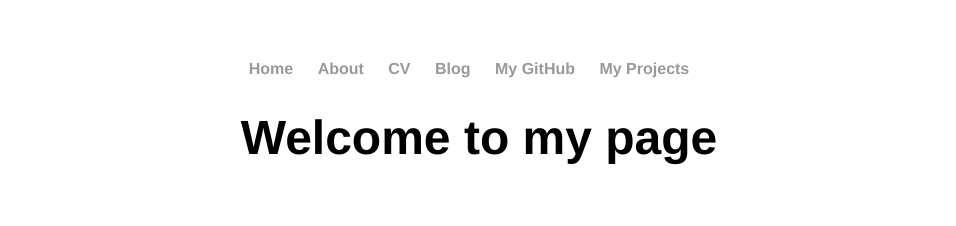
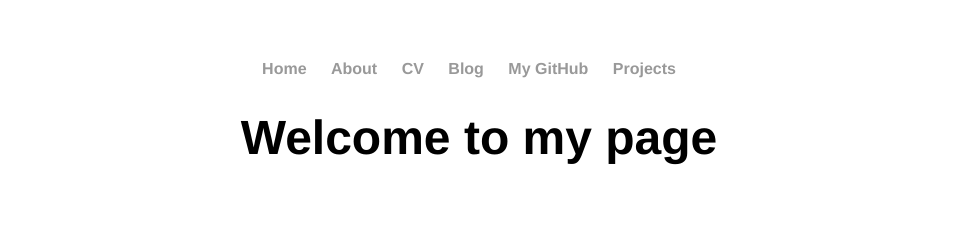
Before and after one commit to mf99274/mf99274.github.io, a Jekyll site: the page built from index.html, in a window 1280 px wide. Shown: the top 226 px of the page, without its empty margins (161-1117 px from the left). Built offline with Jekyll 4.4.1, drawn with Linux system fonts in a browser that asks for light colours.

```diff
--- a/_layouts/default.html
+++ b/_layouts/default.html
@@ -13,7 +13,7 @@
 	        		<li><a href="/cv">CV</a></li>
 	        		<li><a href="/blog">Blog</a></li>
 				<li><a href="https://github.com/mf99274">My GitHub</a></li>
-				<li><a href="/Projects">My Projects</a></li>
+				<li><a href="/projects">Projects</a></li>
 	    		</ul>
 			</nav>
 			<div class="container">
```
